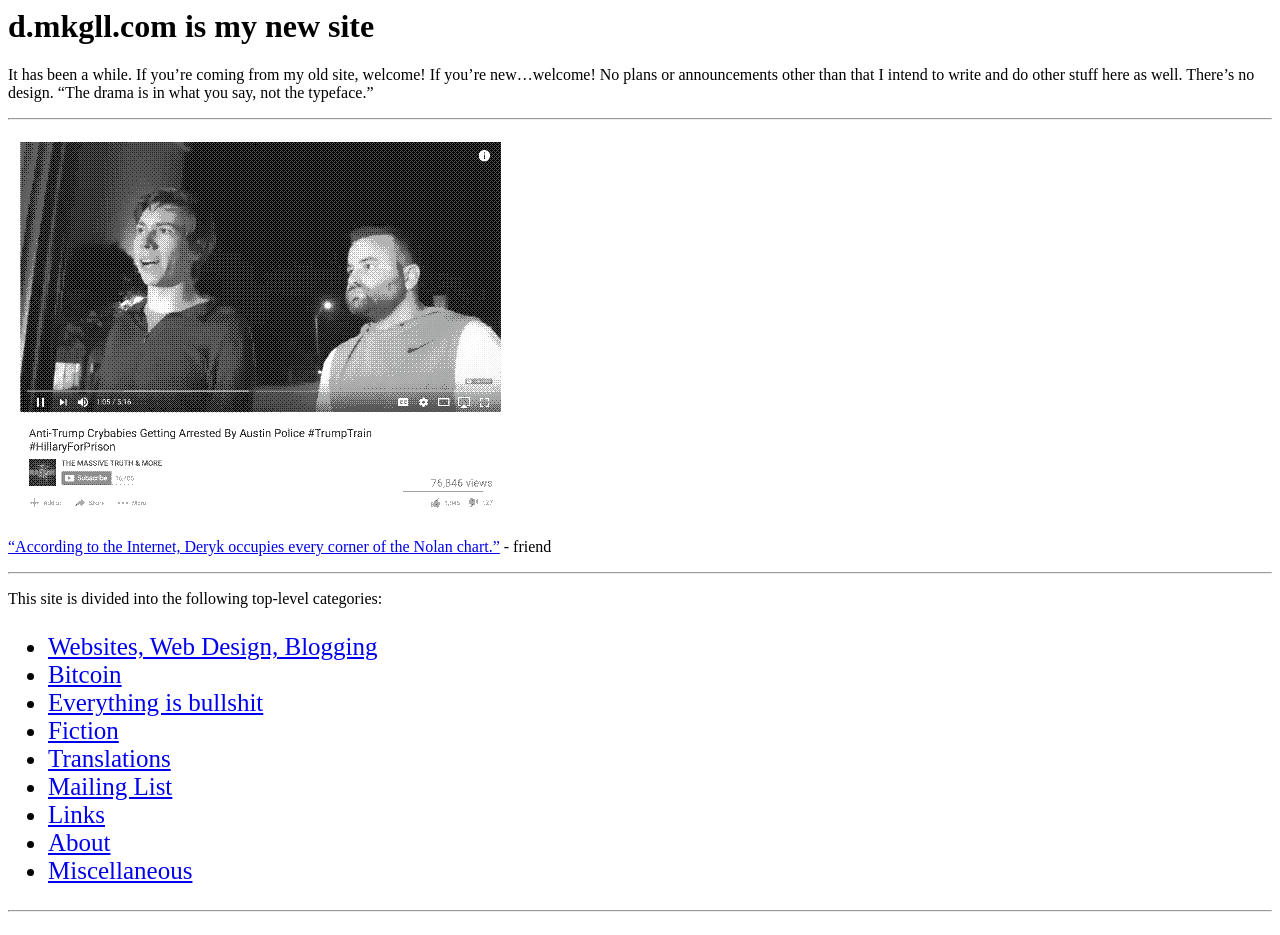
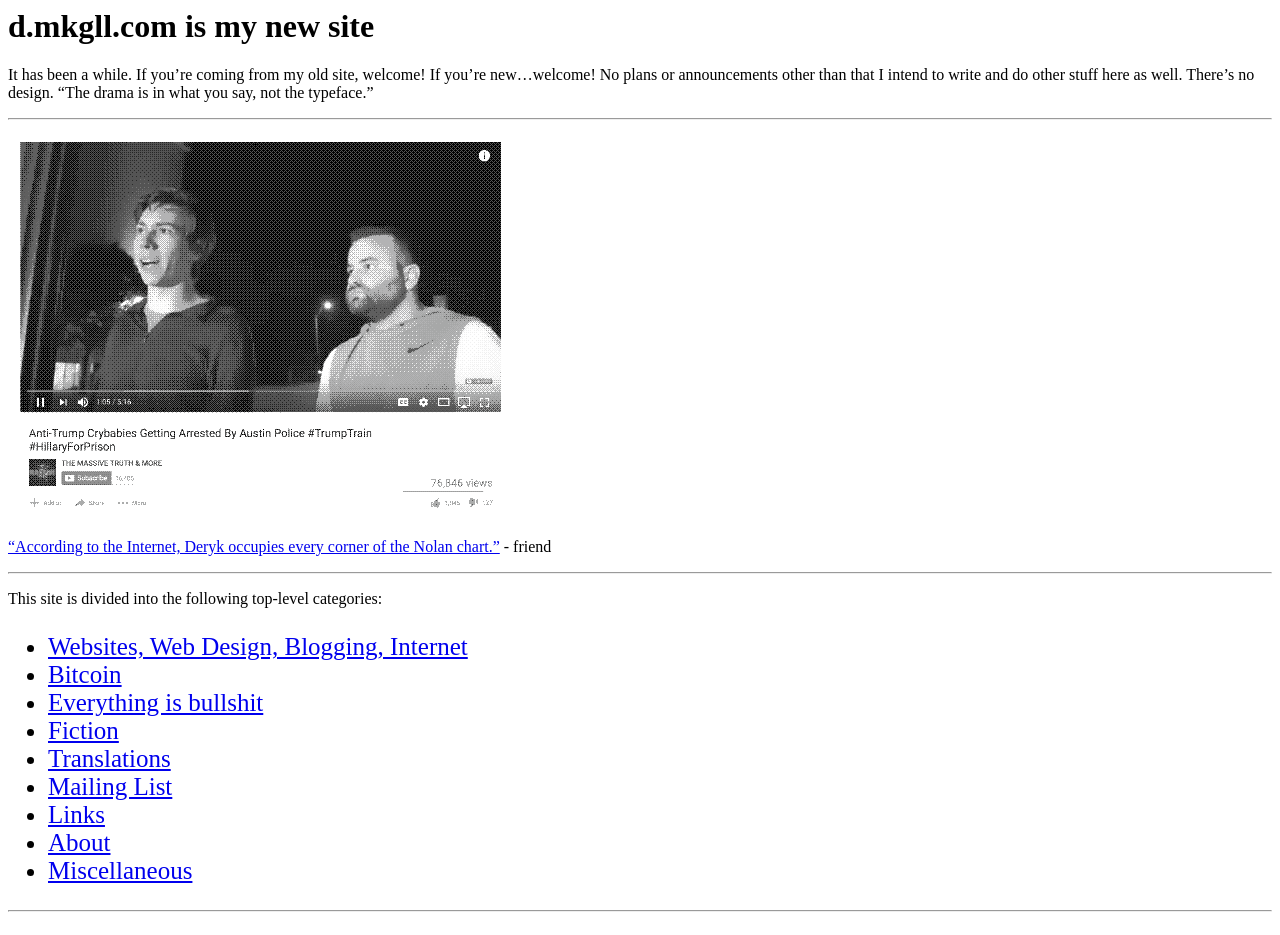
Before and after one commit to dmkgll/dmkgll, a Jekyll site: the page built from index.md, in a window 1280 px wide. Shown: the top 935 px of the page. Built offline with Jekyll 4.4.1, drawn with Linux system fonts in a browser that asks for light colours.

Commit message:
Update index.md

```diff
--- a/index.md
+++ b/index.md
@@ -22,7 +22,7 @@ and do other stuff here as well. There's no design. "The drama is in what you sa
 This site is divided into the following top-level categories:
 
 <ul style="FONT-SIZE: 25PX;">
-		<li><a href="/web">Websites, Web Design, Blogging</a></li>
+		<li><a href="/web">Websites, Web Design, Blogging, Internet</a></li>
 		<li><a href="gaming.html">Bitcoin</a></li>
 		<li><a href="tv.html">Everything is bullshit</a></li>
 		<li><a href="dd4c.html">Fiction</a></li>
```
